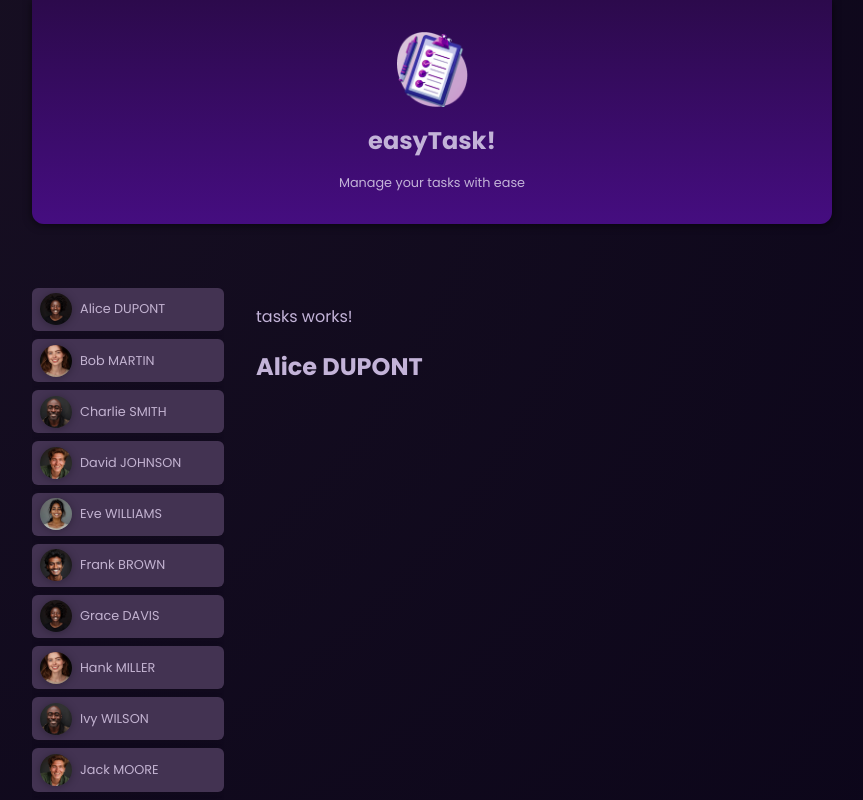
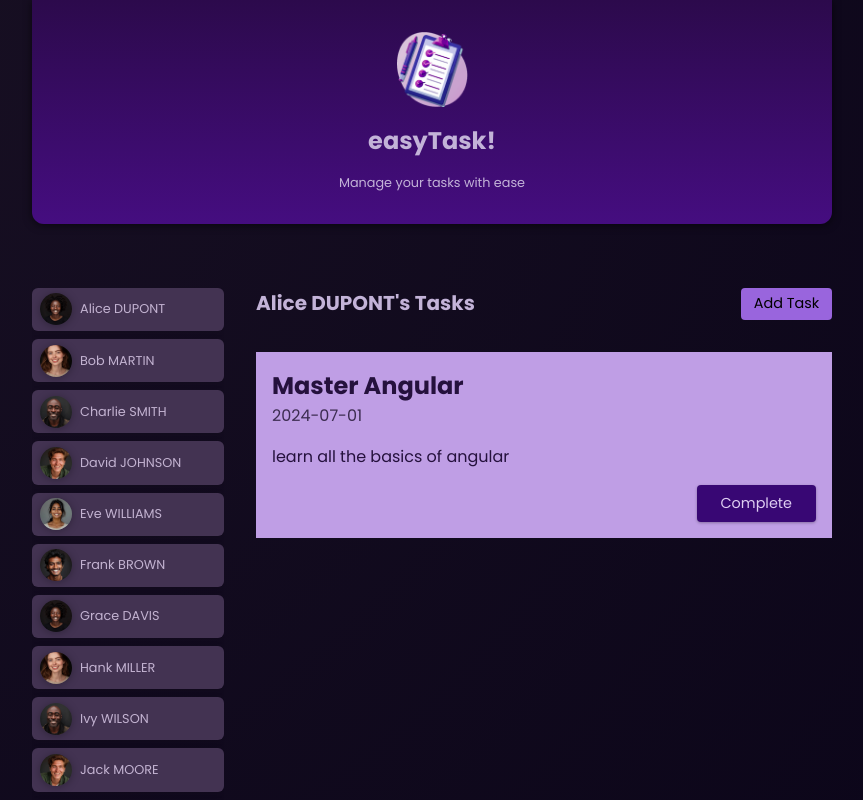
Before and after one commit to HadiaEL/angular-demo-project, an Angular app: page / in a window 1280 px wide. Both pictures are taken after a click on the button "Alice DUPONT". Shown: the top 800 px of the page, without its empty margins (208-1071 px from the left). Built offline with nearby package versions, Linux system fonts and the light colour scheme.

Commit message:
outputting user tasks

```diff
--- a/src/app/app.html
+++ b/src/app/app.html
@@ -10,7 +10,7 @@
   </ul>
 
   @if (selectedUser) {
-    <app-tasks [name]="selectedUser.name"/>
+    <app-tasks [userId]="selectedUser.id" [name]="selectedUser.name"/>
   } @else {
     <p id="no-user-selected">Please select a user to see their tasks.</p>
   }
--- /dev/null
+++ b/src/app/tasks/list-tasks-mock.ts
@@ -0,0 +1,30 @@
+export const MOCK_TASKS = [
+    {
+        id: '1',
+        userId: '1',
+        title: 'Master Angular',
+        summary: 'learn all the basics of angular',
+        dueDate: '2024-07-01'
+    },
+    {
+        id: '2',
+        userId: '2',
+        title: 'Build a project',
+        summary: 'apply what I learned by building a project',
+        dueDate: '2024-07-15'
+    },
+    {
+        id: '3',
+        userId: '2',
+        title: 'Prepare for interview',
+        summary: 'review common interview questions and practice coding problems',
+        dueDate: '2024-08-01'
+    },
+    {
+        id: '4',
+        userId: '3',
+        title: 'Learn TypeScript',
+        summary: 'understand the basics of TypeScript',
+        dueDate: '2024-08-15'
+    },
+]
--- /dev/null
+++ b/src/app/tasks/task/task.css
@@ -0,0 +1,37 @@
+article {
+  padding: 1rem;
+  color: #25113d;
+  background-color: #bf9ee5;
+}
+
+h2 {
+  margin: 0;
+}
+
+time {
+  color: #3c2c50;
+}
+
+.actions {
+  text-align: right;
+  margin: 0;
+}
+
+.actions button {
+  font: inherit;
+  font-size: 0.9rem;
+  cursor: pointer;
+  background-color: #380774;
+  color: #decdf2;
+  border-radius: 4px;
+  padding: 0.5rem 1.5rem;
+  border: none;
+  box-shadow: 0 1px 3px rgba(0, 0, 0, 0.3);
+  transition: all 0.3s ease;
+}
+
+.actions button:hover,
+.actions button:active {
+  background-color: #4a0774;
+  box-shadow: 0 1px 6px rgba(0, 0, 0, 0.3);
+}
--- /dev/null
+++ b/src/app/tasks/task/task.html
@@ -0,0 +1,8 @@
+<article>
+    <h2> {{ selectedTask.title }}</h2>
+    <time> {{ selectedTask.dueDate }}</time>
+    <p> {{ selectedTask.summary }}</p>
+    <p class="actions">
+        <button> Complete </button>
+    </p>
+</article>
--- /dev/null
+++ b/src/app/tasks/task/task.ts
@@ -0,0 +1,22 @@
+import { Component, Input, Output } from '@angular/core';
+
+@Component({
+  selector: 'app-task',
+  imports: [],
+  templateUrl: './task.html',
+  styleUrls: ['./task.css'],
+})
+export class TaskComponent {
+  @Input({required: true}) title!: string;
+  @Input() summary?: string;
+  @Input() dueDate?: string;
+
+
+  get selectedTask()  {
+    return {
+      title: this.title,
+      summary: this.summary,
+      dueDate: this.dueDate
+    }
+  }
+}
--- a/src/app/tasks/tasks.css
+++ b/src/app/tasks/tasks.css
@@ -0,0 +1,63 @@
+#tasks {
+  padding: 1rem;
+  border-radius: 8px;
+  max-height: 60vh;
+  overflow: auto;
+  background-color: #3a2c54;
+}
+
+header {
+  display: flex;
+  justify-content: space-between;
+  align-items: flex-start;
+  margin-bottom: 2rem;
+  gap: 1rem;
+}
+
+h2 {
+  margin: 0;
+  font-size: 0.9rem;
+  width: 60%;
+  text-wrap: balance;
+}
+
+menu {
+  margin: 0;
+  padding: 0;
+}
+
+menu button {
+  font: inherit;
+  cursor: pointer;
+  background-color: #9965dd;
+  border-radius: 4px;
+  border: none;
+  padding: 0.35rem 0.8rem;
+  font-size: 0.9rem;
+}
+
+menu button:hover,
+menu button:active {
+  background-color: #a565dd
+}
+
+ul {
+  list-style: none;
+  margin: 1rem 0;
+  padding: 0;
+  display: flex;
+  flex-direction: column;
+  gap: 1rem;
+  max-height: 50vh;
+  overflow: auto;
+}
+
+@media (min-width: 768px) {
+  h2 {
+    font-size: 1.25rem;
+  }
+
+  menu {
+    width: auto;
+  }
+}
--- a/src/app/tasks/tasks.html
+++ b/src/app/tasks/tasks.html
@@ -1,2 +1,16 @@
-<p>tasks works!</p>
-<h2>{{ name }}</h2>
+<section>
+    <header>
+        <h2>{{ name }}'s Tasks</h2>
+        <menu>
+            <button>Add Task</button>
+        </menu>
+    </header>
+
+    <ul>
+        @for (task of selectedUserTasks; track task.id) {
+        <li>
+            <app-task [title]="task.title" [summary]="task.summary" [dueDate]="task.dueDate" />
+        </li>
+    }
+    </ul>
+</section>
--- a/src/app/tasks/tasks.ts
+++ b/src/app/tasks/tasks.ts
@@ -1,12 +1,21 @@
 import { Component, Input } from '@angular/core';
+import { TaskComponent } from './task/task';
+import { MOCK_TASKS } from './list-tasks-mock';
 
 @Component({
   selector: 'app-tasks',
   standalone: true,
-  imports: [],
+  imports: [TaskComponent],
   templateUrl: './tasks.html',
   styleUrls: ['./tasks.css'],
 })
 export class TasksComponent {
-  @Input() name?: string;
+  @Input({required: true}) userId!: string;
+  @Input({required : true}) name!: string;
+  tasks = MOCK_TASKS;
+
+  get selectedUserTasks() {
+    return this.tasks.filter((task) => task.userId === this.userId);
+  }
+
 }
```
